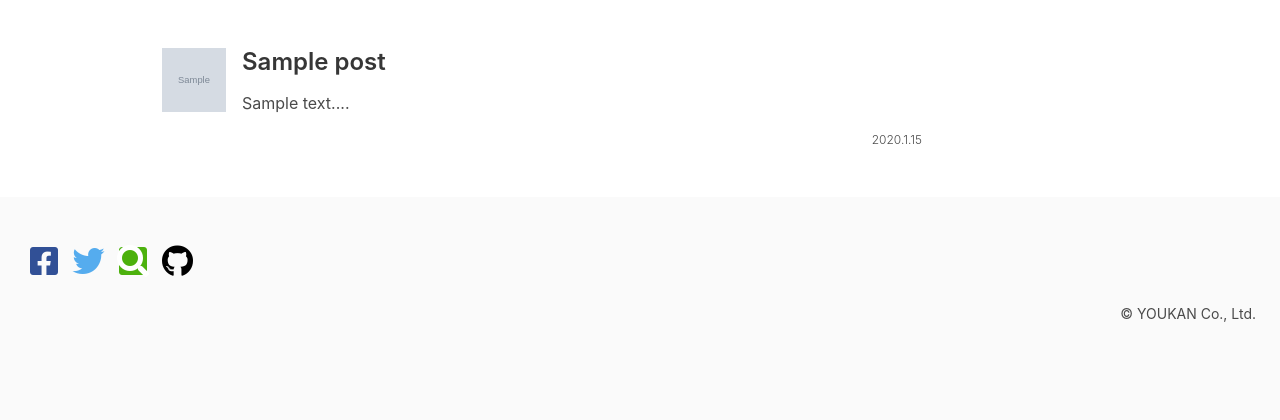
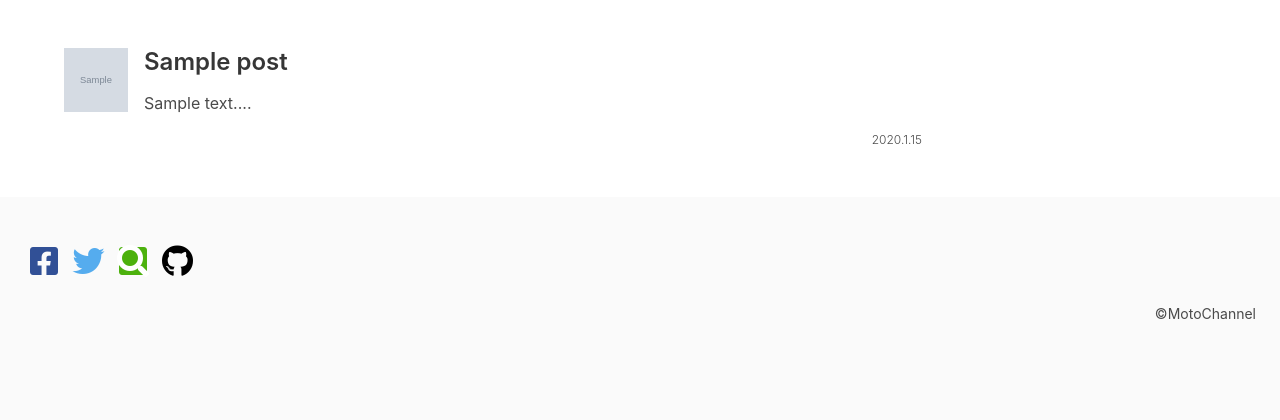
Before and after one commit to motokishibata/blog, a Django app: page / in a window 1280 px wide. Shown: the part 52-472 px from the top of the page. Run offline with Django 3.2, Linux system fonts and the light colour scheme; tables that the repository leaves empty hold one stand-in row (values such as "Sample post"); grey boxes marked "Sample" are stand-in pictures; parts of the project's set-up code (start-up, migrations or seed data) failed here and were passed over; some libraries are stand-ins or nearby versions.

Commit message:
２カラムレイアウトに修正、コピーライトの記載修正

```diff
--- a/templates/base.html
+++ b/templates/base.html
@@ -31,9 +31,7 @@
     <section class="section">
         <div class="container">
             <div class="columns">
-                <div class="column is-1 is-hidden-touch">
-                </div>
-                <div class="column is-8">
+                <div class="column is-9">
                     {% block body %}
                     {% endblock body %}
                 </div>
@@ -67,7 +65,7 @@
             </a>
         </div>
         <div class="content has-text-right">
-            <small>© YOUKAN Co., Ltd.</small>
+            <small>&copy;MotoChannel</small>
         </div>
     </footer>
 <script type="text/javascript" src="{% static 'blog/jquery-3.4.1.min.js' %}"></script>
```
